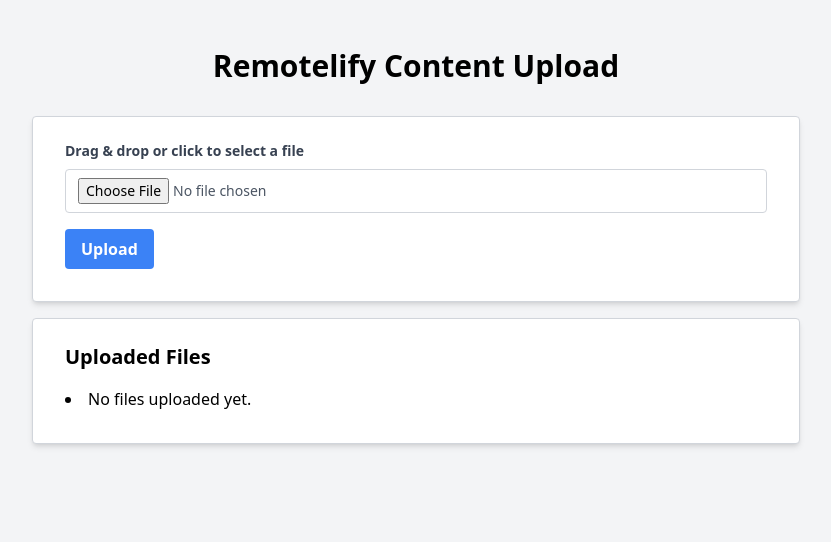
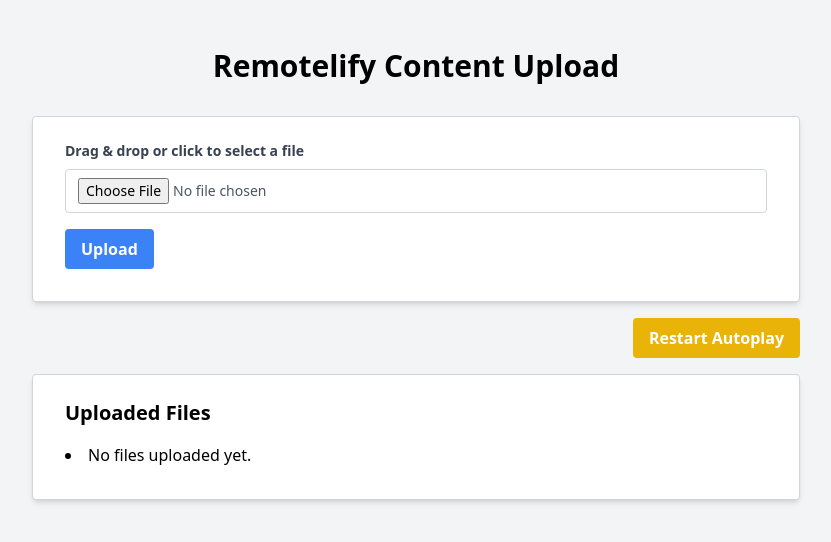
Before and after one commit to appolius/remotelify, a Flask app: page / in a window 1280 px wide. Shown: the top 542 px of the page, without its empty margins (224-1055 px from the left). Run offline with Flask 3, Linux system fonts and the light colour scheme; some libraries are stand-ins or nearby versions.

Commit message:
feat: add restart autoplay functionality and flash messages

```diff
--- a/app/routes.py
+++ b/app/routes.py
@@ -12,6 +12,17 @@
            filename.rsplit('.', 1)[1].lower() in ALLOWED_EXTENSIONS
 
 def register_routes(app):
+    @app.route('/restart', methods=['POST'])
+    def restart_autoplay():
+        try:
+            subprocess.run(['systemctl', '--user', 'restart', 'remotelify-display.service'], check=True)
+            flash("Autoplay service restarted.")
+        except FileNotFoundError:
+            flash("systemctl not found. This feature is unavailable.")
+        except subprocess.CalledProcessError:
+            flash("Failed to restart autoplay service.")
+        return redirect(url_for('index'))
+
     @app.route('/')
     def index():
         files = os.listdir(app.config['UPLOAD_FOLDER'])
--- a/app/templates/index.html
+++ b/app/templates/index.html
@@ -8,6 +8,18 @@
   </head>
   <body class="bg-gray-100 font-sans">
     <div class="max-w-3xl mx-auto py-12">
+      {% with messages = get_flashed_messages() %}
+        {% if messages %}
+          <div id="flashMsg" class="mb-6">
+            {% for message in messages %}
+              <div class="flex items-center justify-between bg-yellow-100 border border-yellow-400 text-yellow-800 px-4 py-3 rounded relative mb-2" role="alert">
+                <span>{{ message }}</span>
+                <button onclick="this.parentElement.style.display='none'" class="ml-4 text-yellow-700 hover:text-yellow-900 font-bold text-lg">&times;</button>
+              </div>
+            {% endfor %}
+          </div>
+        {% endif %}
+      {% endwith %}
       <h1 class="text-3xl font-bold text-center mb-8">Remotelify Content Upload</h1>
 
       <form
@@ -35,24 +47,43 @@
         <button
   id="uploadBtn"
   type="submit"
-  class="bg-blue-500 hover:bg-blue-600 text-white font-bold py-2 px-4 rounded"
+  class="bg-blue-500 hover:bg-blue-600 text-white font-bold py-2 px-4 rounded flex items-center justify-center"
   disabled
 >
-  Upload
+  <svg id="uploadSpinner" class="hidden animate-spin h-5 w-5 mr-2 text-white" xmlns="http://www.w3.org/2000/svg" fill="none" viewBox="0 0 24 24">
+    <circle class="opacity-25" cx="12" cy="12" r="10" stroke="currentColor" stroke-width="4"></circle>
+    <path class="opacity-75" fill="currentColor" d="M4 12a8 8 0 018-8v4a4 4 0 00-4 4H4z"></path>
+  </svg>
+  <span id="uploadBtnText">Upload</span>
 </button>
 
       </form>
+
+      <div class="flex justify-end mb-4">
+        <form id="restartForm" action="/restart" method="POST">
+          <button type="submit" id="restartBtn" class="flex items-center bg-yellow-500 hover:bg-yellow-600 text-white font-bold py-2 px-4 rounded focus:outline-none focus:ring-2 focus:ring-yellow-400">
+            <svg id="restartSpinner" class="hidden animate-spin h-5 w-5 mr-2 text-white" xmlns="http://www.w3.org/2000/svg" fill="none" viewBox="0 0 24 24">
+              <circle class="opacity-25" cx="12" cy="12" r="10" stroke="currentColor" stroke-width="4"></circle>
+              <path class="opacity-75" fill="currentColor" d="M4 12a8 8 0 018-8v4a4 4 0 00-4 4H4z"></path>
+            </svg>
+            <span id="restartBtnText">Restart Autoplay</span>
+          </button>
+        </form>
+      </div>
 
       <div class="bg-white shadow-md rounded px-8 pt-6 pb-8 border border-gray-300">
         <h2 class="text-xl font-semibold mb-4">Uploaded Files</h2>
         <ul class="list-disc list-inside space-y-1">
           {% for file in files %}
-            <li class="flex items-center justify-between">
-  <a href="/files/{{ file }}" target="_blank" class="text-blue-600 hover:underline">
-    {{ file }}
-  </a>
+
+            <li class="flex items-center justify-between space-x-2">
+  <div class="flex-1 min-w-0">
+    <a href="/files/{{ file }}" target="_blank" class="text-blue-600 hover:underline block truncate max-w-xs sm:max-w-md md:max-w-lg">
+      {{ file }}
+    </a>
+  </div>
   <form method="POST" action="/delete/{{ file }}" onsubmit="return confirm('Delete {{ file }}?');">
-    <button type="submit" class="text-red-600 hover:underline text-sm ml-4">Delete</button>
+    <button type="submit" class="text-red-600 hover:underline text-sm ml-4 whitespace-nowrap">Delete</button>
   </form>
 </li>
 
@@ -69,6 +100,42 @@
     const uploadBtn = document.getElementById('uploadBtn');
     uploadBtn.disabled = !fileInput.value;
   }
+
+  // Show spinner and disable form on submit (upload)
+  document.addEventListener('DOMContentLoaded', function () {
+    const form = document.querySelector('form[action="/upload"]');
+    const uploadBtn = document.getElementById('uploadBtn');
+    const uploadSpinner = document.getElementById('uploadSpinner');
+    const uploadBtnText = document.getElementById('uploadBtnText');
+    if (form) {
+      form.addEventListener('submit', function (e) {
+        uploadBtn.disabled = true;
+        if (uploadSpinner) uploadSpinner.classList.remove('hidden');
+        if (uploadBtnText) uploadBtnText.classList.add('opacity-50');
+      });
+    }
+
+    // Restart button spinner
+    const restartForm = document.getElementById('restartForm');
+    const restartBtn = document.getElementById('restartBtn');
+    const restartSpinner = document.getElementById('restartSpinner');
+    const restartBtnText = document.getElementById('restartBtnText');
+    if (restartForm) {
+      restartForm.addEventListener('submit', function (e) {
+        restartBtn.disabled = true;
+        if (restartSpinner) restartSpinner.classList.remove('hidden');
+        if (restartBtnText) restartBtnText.classList.add('opacity-50');
+      });
+    }
+
+    // Auto-hide flash message after 5 seconds
+    const flashMsg = document.getElementById('flashMsg');
+    if (flashMsg) {
+      setTimeout(function() {
+        flashMsg.style.display = 'none';
+      }, 5000);
+    }
+  });
 </script>
 
   </body>
```
